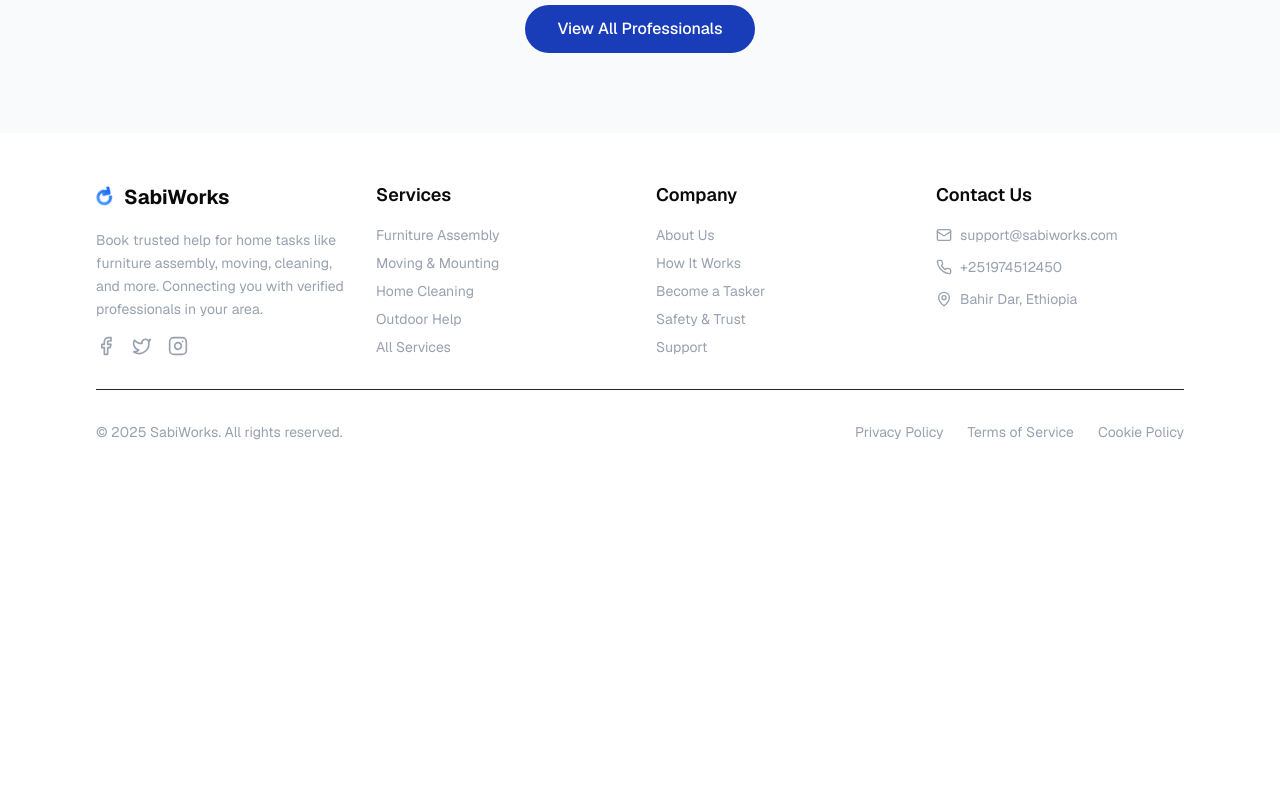
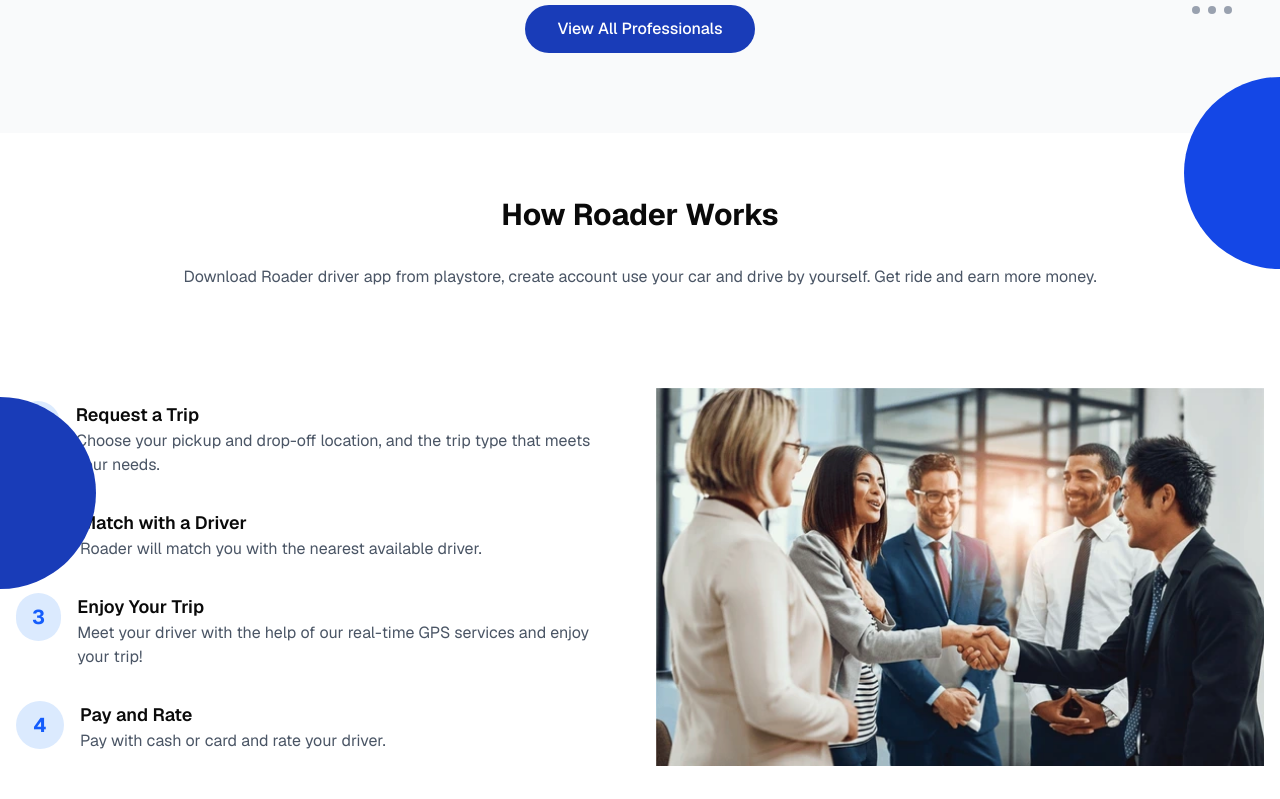
Before and after one commit to SabiWorks/sabi_works_website, a Next.js app: page / in a window 1280 px wide. Shown: the part 1721-2520 px from the top of the page. Before the commit the page ends 2211 px from the top, so only its background shows below. Built offline with nearby package versions, Linux system fonts and the light colour scheme.

Commit message:
adding how it works section

```diff
--- a/app/page.tsx
+++ b/app/page.tsx
@@ -6,6 +6,7 @@ import { Hero } from "@/components/sections/Hero";
 import { PopularProjects } from "@/components/sections/PopularProjects";
 import { Footer } from "@/components/layout/Footer";
 import { categories, assemblyTypes } from "@/lib/constants";
+import { HowItWorks } from "@/components/sections/HowItWorks";
 
 export default function Home() {
   const [activeCategory, setActiveCategory] = useState("assembly");
@@ -45,6 +46,8 @@ export default function Home() {
 
         <PopularProjects />
 
+        <HowItWorks />
+
         {/* Bottom Image Section */}
         {/* <div className="bg-blue-100 h-64 w-full relative">
           <img
--- /dev/null
+++ b/components/sections/HowItWorks.tsx
@@ -0,0 +1,87 @@
+import Image from "next/image";
+
+export function HowItWorks() {
+  return (
+    <section className="relative py-16">
+      <div className="absolute top-90 md:top-90 left-0 w-32 h-32 sm:w-48 sm:h-48 md:w-64 md:h-64 lg:w-48 lg:h-48 bg-blue-800 rounded-full -translate-x-1/2 -translate-y-1/2 hover:opacity-30 transition-all duration-500"></div>
+      <div className="absolute top-30 md:top-10 right-0 w-24 h-24 sm:w-36 sm:h-36 md:w-48 md:h-48 lg:w-48 lg:h-48 bg-blue-700 rounded-full translate-x-1/2 -translate-y-1/2 hover:opacity-25 transition-all duration-700"></div>
+
+      <div className="container mx-auto px-4 max-w-7xl ">
+        <h2 className="text-3xl font-bold text-center mb-8">
+          How Roader Works
+        </h2>
+        <p className="text-center text-gray-600 mb-12">
+          Download Roader driver app from playstore, create account use your car
+          and drive by yourself. Get ride and earn more money.
+        </p>
+
+        <div className="grid grid-cols-1 md:grid-cols-2 gap-8 items-center">
+          {/* Steps */}
+          <div className="space-y-8">
+            <div className="flex items-start space-x-4">
+              <div className="w-12 h-12 flex items-center justify-center bg-blue-100 rounded-full">
+                <span className="text-blue-600 text-xl font-bold">1</span>
+              </div>
+              <div>
+                <h3 className="text-lg font-semibold">Request a Trip</h3>
+                <p className="text-gray-600">
+                  Choose your pickup and drop-off location, and the trip type
+                  that meets your needs.
+                </p>
+              </div>
+            </div>
+
+            <div className="flex items-start space-x-4">
+              <div className="w-12 h-12 flex items-center justify-center bg-blue-100 rounded-full">
+                <span className="text-blue-600 text-xl font-bold">2</span>
+              </div>
+              <div>
+                <h3 className="text-lg font-semibold">Match with a Driver</h3>
+                <p className="text-gray-600">
+                  Roader will match you with the nearest available driver.
+                </p>
+              </div>
+            </div>
+
+            <div className="flex items-start space-x-4">
+              <div className="w-12 h-12 flex items-center justify-center bg-blue-100 rounded-full">
+                <span className="text-blue-600 text-xl font-bold">3</span>
+              </div>
+              <div>
+                <h3 className="text-lg font-semibold">Enjoy Your Trip</h3>
+                <p className="text-gray-600">
+                  Meet your driver with the help of our real-time GPS services
+                  and enjoy your trip!
+                </p>
+              </div>
+            </div>
+
+            <div className="flex items-start space-x-4">
+              <div className="w-12 h-12 flex items-center justify-center bg-blue-100 rounded-full">
+                <span className="text-blue-600 text-xl font-bold">4</span>
+              </div>
+              <div>
+                <h3 className="text-lg font-semibold">Pay and Rate</h3>
+                <p className="text-gray-600">
+                  Pay with cash or card and rate your driver.
+                </p>
+              </div>
+            </div>
+          </div>
+
+          {/* Image */}
+          <div className="flex justify-center">
+            <div className="relative w-[800px] h-96 md:w-[800px] md:h-120">
+              <Image
+                src="/images/15.jpg"
+                alt="Roader App Screenshot"
+                layout="fill"
+                objectFit="contain"
+              />
+            </div>
+          </div>
+        </div>
+      </div>
+    </section>
+  );
+}
```
